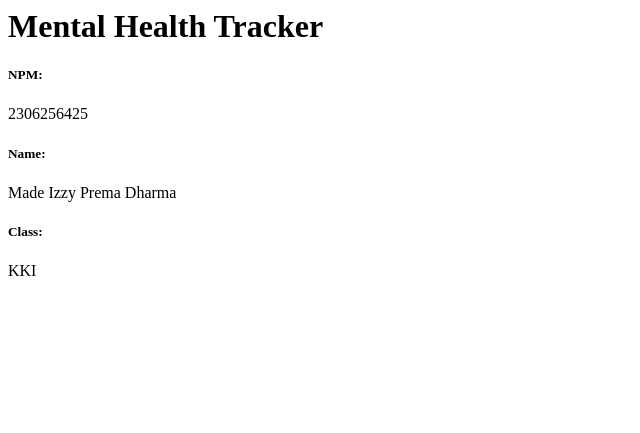
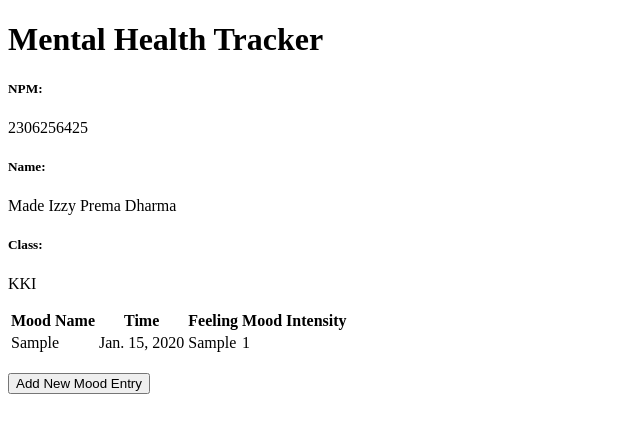
Before and after one commit to izzydharma/health, a Django app: page / in a window 1280 px wide. Shown: the top 433 px of the page, without its empty margins (0-640 px from the left). Run offline with Django 5.2, Linux system fonts and the light colour scheme; tables that the repository leaves empty hold one stand-in row (values such as "Sample post").

Commit message:
tutorial 2

```diff
--- a/main/models.py
+++ b/main/models.py
@@ -1,6 +1,8 @@
 from django.db import models
+import uuid
 
 class MoodEntry(models.Model):
+    id = models.UUIDField(primary_key=True, default=uuid.uuid4, editable=False)  # add this line
     mood = models.CharField(max_length=255)
     time = models.DateField(auto_now_add=True)
     feelings = models.TextField()
@@ -9,4 +11,3 @@ class MoodEntry(models.Model):
     @property
     def is_mood_strong(self):
         return self.mood_intensity > 5
-"j"
--- a/main/templates/main.html
+++ b/main/templates/main.html
@@ -1,8 +1,43 @@
+{% extends 'base.html' %}
+{% block content %}
 <h1>Mental Health Tracker</h1>
 
 <h5>NPM: </h5>
 <p>{{ npm }}<p>
-<h5>Name: </h5>
-<p>{{ name }}<p>
-<h5>Class: </h5>
-<p>{{ class }}<p>
+
+<h5>Name:</h5>
+<p>{{ name }}</p>
+
+<h5>Class:</h5>
+<p>{{ class }}</p>
+
+{% if not mood_entries %}
+<p>There are no mood data in mental health tracker.</p>
+{% else %}
+<table>
+  <tr>
+    <th>Mood Name</th>
+    <th>Time</th>
+    <th>Feeling</th>
+    <th>Mood Intensity</th>
+  </tr>
+
+  {% comment %} This is how to display mood data
+  {% endcomment %}
+  {% for mood_entry in mood_entries %}
+  <tr>
+    <td>{{mood_entry.mood}}</td>
+    <td>{{mood_entry.time}}</td>
+    <td>{{mood_entry.feelings}}</td>
+    <td>{{mood_entry.mood_intensity}}</td>
+  </tr>
+  {% endfor %}
+</table>
+{% endif %}
+
+<br />
+
+<a href="{% url 'main:create_mood_entry' %}">
+  <button>Add New Mood Entry</button>
+</a>
+{% endblock content %}
--- a/main/urls.py
+++ b/main/urls.py
@@ -1,9 +1,18 @@
 from django.urls import path
-from main.views import show_main
+from main.views import show_main, create_mood_entry, show_xml, show_json, show_xml_by_id, show_json_by_id
+
+
 
 app_name = 'main'
 
 urlpatterns = [
     path('', show_main, name='show_main'),
+    path('create-mood-entry', create_mood_entry, name='create_mood_entry'),
+    path('xml/', show_xml, name='show_xml'),
+    path('json/', show_json, name='show_json'),
+    path('xml/<str:id>/', show_xml_by_id, name='show_xml_by_id'),
+    path('json/<str:id>/', show_json_by_id, name='show_json_by_id'),
+
+
+
 ]
-"add"
--- a/main/views.py
+++ b/main/views.py
@@ -1,10 +1,44 @@
-from django.shortcuts import render
+from django.shortcuts import render, redirect   # Add import redirect at this line
+from main.forms import MoodEntryForm
+from main.models import MoodEntry
+from django.http import HttpResponse
+from django.core import serializers
+
+def show_json_by_id(request, id):
+    data = MoodEntry.objects.filter(pk=id)
+    return HttpResponse(serializers.serialize("json", data), content_type="application/json")
+
+def show_xml_by_id(request, id):
+    data = MoodEntry.objects.filter(pk=id)
+    return HttpResponse(serializers.serialize("xml", data), content_type="application/xml")
+
+def show_xml(request):
+    data = MoodEntry.objects.all()
+    return HttpResponse(serializers.serialize("xml", data), content_type="application/xml")
+
+def show_json(request):
+    data = MoodEntry.objects.all()
+    return HttpResponse(serializers.serialize("json", data), content_type="application/json")
+
+def create_mood_entry(request):
+    form = MoodEntryForm(request.POST or None)
+
+    if form.is_valid() and request.method == "POST":
+        form.save()
+        return redirect('main:show_main')
+
+    context = {'form': form}
+    return render(request, "create_mood_entry.html", context)
 
 def show_main(request):
+
+    mood_entries = MoodEntry.objects.all()
+
     context = {
         'npm' : '2306256425',
         'name': 'Made Izzy Prema Dharma',
-        'class': 'KKI'
+        'class': 'KKI',
+        'mood_entries': mood_entries
     }
 
     return render(request, "main.html", context)
--- a/mental_health_tracker/settings.py
+++ b/mental_health_tracker/settings.py
@@ -56,7 +56,7 @@ ROOT_URLCONF = 'mental_health_tracker.urls'
 TEMPLATES = [
     {
         'BACKEND': 'django.template.backends.django.DjangoTemplates',
-        'DIRS': [],
+        'DIRS': [BASE_DIR / 'templates'],
         'APP_DIRS': True,
         'OPTIONS': {
             'context_processors': [
@@ -123,3 +123,4 @@ STATIC_URL = 'static/'
 # https://docs.djangoproject.com/en/5.1/ref/settings/#default-auto-field
 
 DEFAULT_AUTO_FIELD = 'django.db.models.BigAutoField'
+CSRF_TRUSTED_ORIGINS = ["http://localhost","http://127.0.0.1","http://made-izzy-healthh.pbp.cs.ui.ac.id/", "http://made-izzy-healthh.pbp.cs.ui.ac.id/"]
--- /dev/null
+++ b/templates/base.html
@@ -0,0 +1,13 @@
+{% load static %}
+<!DOCTYPE html>
+<html lang="en">
+  <head>
+    <meta charset="UTF-8" />
+    <meta name="viewport" content="width=device-width, initial-scale=1.0" />
+    {% block meta %} {% endblock meta %}
+  </head>
+
+  <body>
+    {% block content %} {% endblock content %}
+  </body>
+</html>
```
Also changed, not shown: main/forms.py (added, +7 -0 lines), main/templates/create_mood_entry.html (added, +18 -0 lines), .github/.workflows/deploy.yml (added), main/migrations/0002_alter_moodentry_id.py (added).
